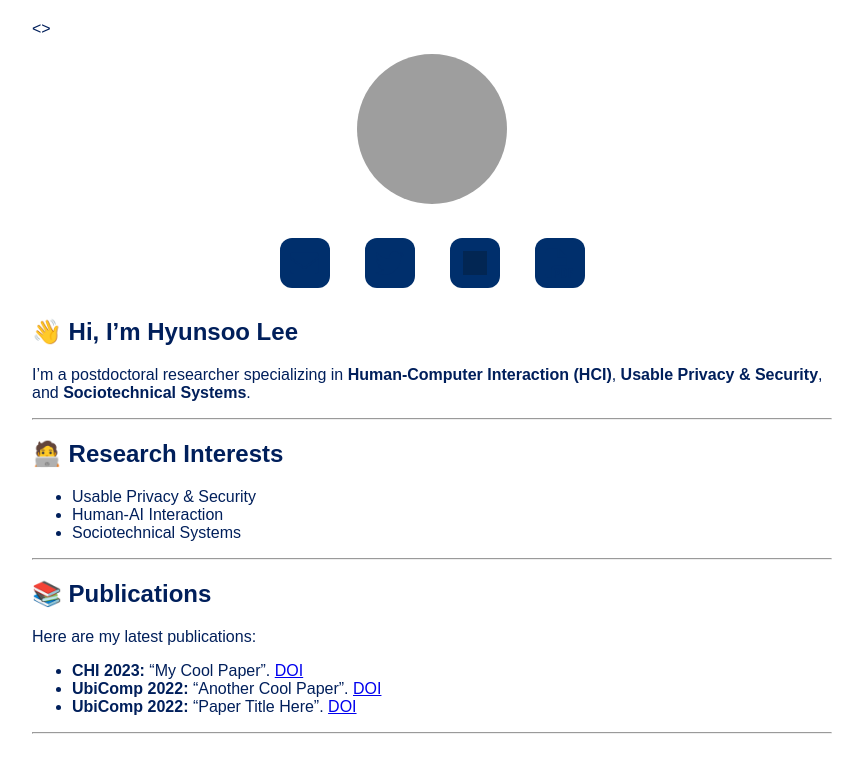
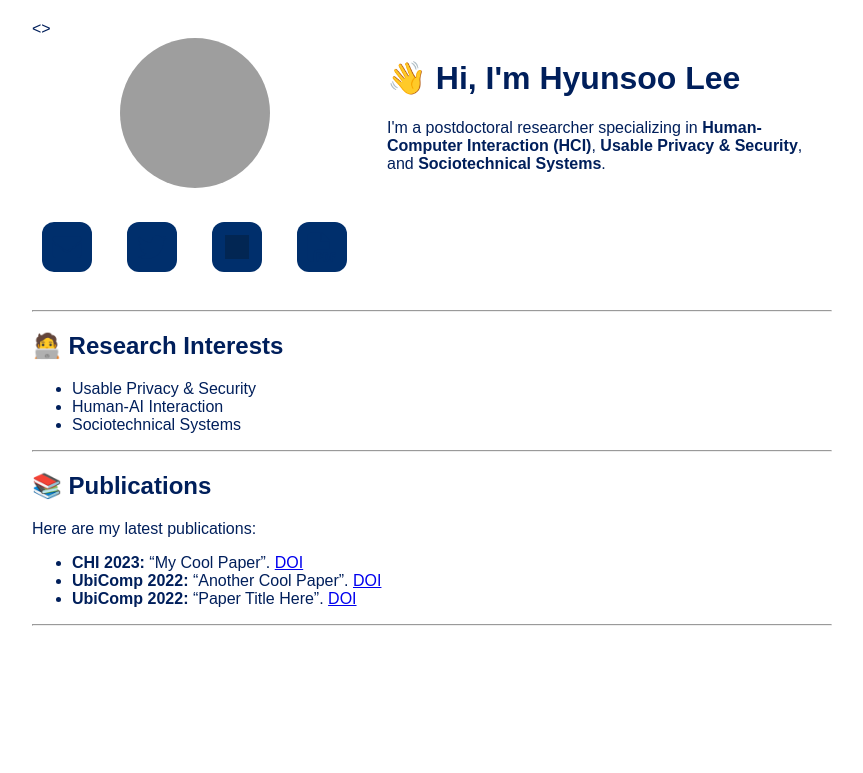
Before and after one commit to hslee90/hslee90.github.io, a Jekyll site: the page built from index.md, in a window 1280 px wide. Shown: the top 773 px of the page, without its empty margins (208-1071 px from the left). Built offline with Jekyll 4.4.1, drawn with Linux system fonts in a browser that asks for light colours; nearby versions of some CDN libraries; grey boxes are pictures that could not be loaded.

Commit message:
Update index.md

```diff
--- a/index.md
+++ b/index.md
@@ -2,7 +2,9 @@
 layout: default
 title: "Hyunsoo Lee"
 ---
- <!-- 왼쪽: 프로필 이미지 + 아이콘 -->
+<div style="display: flex; align-items: flex-start; gap: 30px;">
+
+  <!-- 왼쪽: 프로필 이미지 + 아이콘 -->
   <div style="text-align: center;">
     <img src="assets/images/profile.jpg" alt="Profile Image" style="width: 150px; height: 150px; border-radius: 50%; margin-bottom: 15px;">
 
@@ -16,11 +18,13 @@ title: "Hyunsoo Lee"
     </div>
   </div>
 
+  <!-- 오른쪽: 자기소개 글 -->
+  <div>
+    <h1>👋 Hi, I'm Hyunsoo Lee</h1>
+    <p>I'm a postdoctoral researcher specializing in <strong>Human-Computer Interaction (HCI)</strong>, <strong>Usable Privacy & Security</strong>, and <strong>Sociotechnical Systems</strong>.</p>
+  </div>
 
-## 👋 Hi, I'm Hyunsoo Lee
-
-I'm a postdoctoral researcher specializing in **Human-Computer Interaction (HCI)**, **Usable Privacy & Security**, and **Sociotechnical Systems**.
-
+</div>
 
 ---
 ## 🧑‍💻 Research Interests
```
